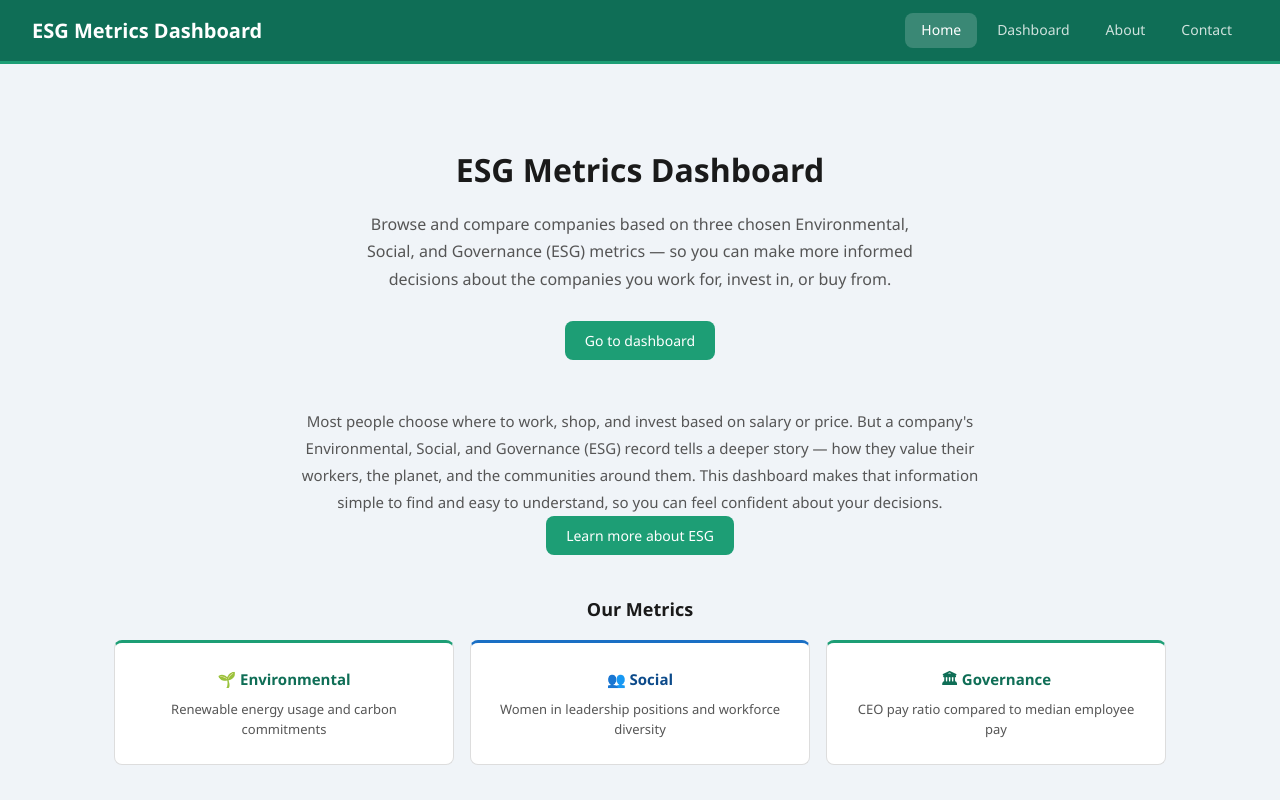
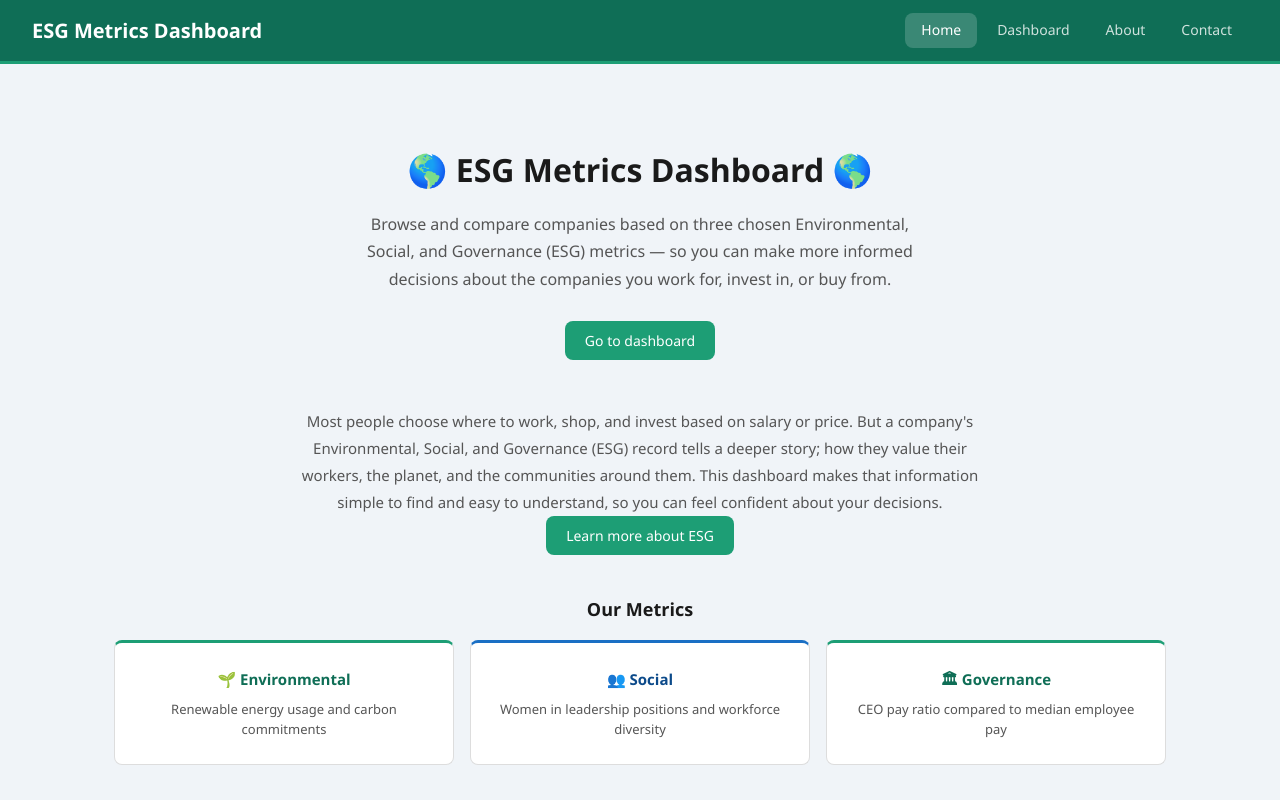
Before and after one commit to gibsonhannah07/esg-company-dashboard, a React (Vite) app: page / in a window 1280 px wide. Shown: the top 800 px of the page. Built offline with nearby package versions, Linux system fonts and the light colour scheme.

Commit message:
fixed linkedin link

```diff
--- a/src/components/DetailPanel.jsx
+++ b/src/components/DetailPanel.jsx
@@ -11,10 +11,10 @@ export default function DetailPanel({ company, onClose }) {
       </div>
 
       <ul className="detail-metrics">
-        <li>Net Zero Goal Year <span>{company.netZeroBy}</span></li>
-        <li>Renewable Energy <span>{company.renewableEnergyPct}</span></li>
-        <li>Women in Leadership <span>{company.womenInLeadershipPct}</span></li>
-        <li>CEO Pay Ratio <span>{company.ceoPayRatio}</span></li>
+        <li>🌎 Net Zero Goal Year <span>{company.netZeroBy}</span></li>
+        <li>🌱 Renewable Energy <span>{company.renewableEnergyPct}</span></li>
+        <li>👥 Women in Leadership <span>{company.womenInLeadershipPct}</span></li>
+        <li>🏛 CEO Pay Ratio <span>{company.ceoPayRatio}</span></li>
       </ul>
 
       <p className="detail-description"><strong>Notes: </strong>{company.notes}</p>
--- a/src/pages/Contact.jsx
+++ b/src/pages/Contact.jsx
@@ -98,9 +98,8 @@ export default function Contact() {
             >
               GitHub
             </a>
-
             <a
-              href="www.linkedin.com/in/hannah-gibson-9a4169172"
+              href="https://www.linkedin.com/in/hannah-gibson-9a4169172/"
               target="_blank"
               rel="noopener noreferrer"
               className="about-bubble"
@@ -109,8 +108,6 @@ export default function Contact() {
             </a>
             <a
               href="mailto:gibsonhannah07@gmail.com"
-              target="_blank"
-              rel="noopener noreferrer"
               className="about-bubble"
             >
               Email
--- a/src/pages/Home.jsx
+++ b/src/pages/Home.jsx
@@ -5,7 +5,7 @@ function Home() {
     <section>
 
       <div className="home-hero">
-        <h2>ESG Metrics Dashboard</h2>
+        <h2> 🌎 ESG Metrics Dashboard 🌎 </h2>
         <p>
           Browse and compare companies based on three chosen Environmental,
           Social, and Governance (ESG) metrics — so you can make more informed
@@ -20,7 +20,7 @@ function Home() {
         <p>
           Most people choose where to work, shop, and invest based on salary or
           price. But a company's Environmental, Social, and Governance (ESG)
-          record tells a deeper story — how they value their workers, the planet,
+          record tells a deeper story; how they value their workers, the planet,
           and the communities around them. This dashboard makes that information
           simple to find and easy to understand, so you can feel confident about
           your decisions.
```
